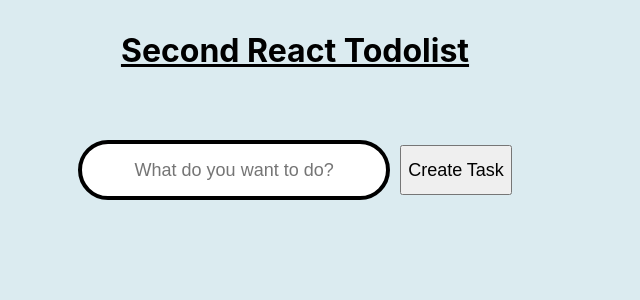
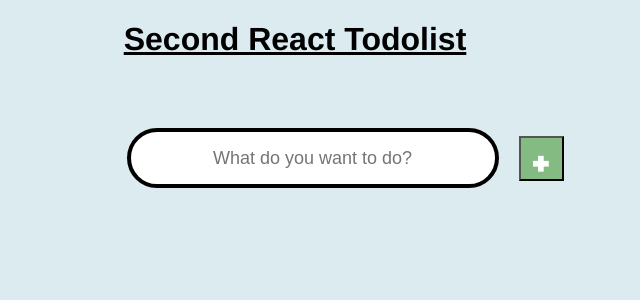
Before and after one commit to Jared-Ervin/second_todo, a React (Create React App) app: page / in a window 1280 px wide. Shown: the top 300 px of the page, without its empty margins (345-985 px from the left). Built offline with nearby package versions, Linux system fonts and the light colour scheme.

Commit message:
Style updates

```diff
--- a/src/App.css
+++ b/src/App.css
@@ -1,52 +1,124 @@
 .App {
-  margin: auto;
-  width: 50%;
-  padding: 10px;
+  display: flex;
+  flex-direction: column;
+  justify-content: center;
+  align-items: center;
+  font-family: "Franklin Gothic Medium", "Arial Narrow", Arial, sans-serif;
 }
 
 h1 {
-    text-decoration: underline;
-    margin-bottom: 70px;
+  text-decoration: underline;
+  margin-bottom: 70px;
 }
 
 .top {
+  display: flex;
+  flex-direction: column;
+  align-items: center;
+  justify-content: top;
+  flex-grow: 1;
+  margin-bottom: 50px;
+}
 
+.submission-wrapper {
+  display: flex;
+  flex-direction: row;
+  align-items: center;
+  justify-content: center;
+  /* width: 500px; */
+}
+
+.input-box {
+  width: 360px;
+  height: 50px;
+  border: 4px solid #000000;
+  border-radius: 50px;
+  font-size: large;
   text-align: center;
   align-items: center;
-  margin-bottom: 100px;
+  justify-content: center;
+  margin-left: 100px;
+  /* flex: 4 4; */
 }
 
+.submit-button {
+  display: flex;
+  margin-left: 20px;
+  height: 45px;
+  width: 45px;
+  font-size: 15px;
+  flex-wrap: wrap;
+  align-items: center;
+  justify-content: center;
+  /* flex: .5 .5; */
+  line-height: 20px;
+}
+
+#new-task {
+  font-size: 50px;
+  font-family: Impact, Haettenschweiler, "Arial Narrow Bold", sans-serif;
+  background-color: rgb(131, 187, 131);
+  color: white;
+  transition-duration: 0.4s;
+}
+
+#new-task:hover {
+  background-color: rgb(93, 170, 93); /* Green */
+  color: rgb(3, 109, 3);
+}
 
 ul {
-    padding-left: 30%;
-  }
-
-.newTodo {
-    width: 300px;
-    height: 50px;
-    border: 4px solid #000000;
-    border-radius: 50px;
-    font-size: large;
-    text-align: center;
+  display: flex;
+  flex-direction: column;
+  align-items: left;
+  justify-content: left;
+  list-style-type: none;
+  margin: 0;
+  padding: 0;
+  margin-left: 100px;
 }
 
-#submitButton {
-    margin-left: 10px;
-    width: auto;
-    height: 50px;
-    font-size: large;
+.todo-item-wrapper {
+  display: flex;
+  flex-direction: row;
+  justify-content: left;
+  align-items: flex-start;
+  text-align: left;
 }
 
-.todoItemWrapper {
-    text-align: center;
+#delete-button {
+  align-self: center;
+  justify-self: center;
+  background-color: rgba(255, 0, 0, 0.596);
+  border: 2px solid rgb(90, 3, 3);
+  color: white;
+  font-size: 15px;
+  font-weight: 900;
+  transition-duration: 0.4s;
+  margin-left: 20px;
 }
 
-.todoItem {
-  margin-top: 10px;
-  padding: 20px;
-  width: 50%;
+#delete-button:hover {
+  background-color: rgb(93, 170, 93);
+  color: rgb(3, 109, 3);
+}
+
+.todo-item {
+  margin-top: 5px;
+  margin-bottom: 5px;
+  width: 360px;
+  padding: 10px;
   border: 2px solid rgb(0, 0, 0);
   background-color: blanchedalmond;
-  text-align: left;
   border-radius: 50px;
+  flex: 1 1;
 }
+
+.task {
+  font-size: 20px;
+}
+
+.time {
+  font-size: 12px;
+  color: grey;
+}
--- a/src/App.js
+++ b/src/App.js
@@ -10,7 +10,7 @@ function App() {
 
   const todoSubmit = (todo) => {
     // takes a todo item from Todo.js and adds it to the todo list
-    if (!todo) return;
+    if (!todo.task) return;
     setTodoList([...todoList, todo]);
     console.log(todoList);
   };
@@ -23,13 +23,17 @@ function App() {
     );
   };
 
+  // handleEdit = (todoIndex) => {
+
+  // }
+
   return (
     <div className="App">
       <div className="top">
       <h1>Second React Todolist</h1>
       <TodoItem todoSubmit={todoSubmit} />
       </div>
-      <TodoList todoList={todoList} handleDelete={handleDelete} />
+      <TodoList todoList={todoList} handleDelete={handleDelete} handleEdit={null}/>
     </div>
   );
 }
--- a/src/components/TodoItem.js
+++ b/src/components/TodoItem.js
@@ -17,16 +17,16 @@ export function TodoItem(props) {
 
   console.log(todo);
   return (
-    <div>
+    <div className="submission-wrapper">
       <input
-        className="newTodo"
+        className="input-box"
         placeholder="What do you want to do?"
         onChange={handleChange}
         value={todo.task}
       />
-      <span>
-        <button id="submitButton" type="submit" onClick={handleClick}>Create Task</button>
-      </span>
+      <button className="submit-button" id="new-task" type="submit" onClick={handleClick}>
+        +
+      </button>
     </div>
   );
 }
--- a/src/components/TodoList.js
+++ b/src/components/TodoList.js
@@ -6,22 +6,25 @@ export function TodoList(props) {
     return props.todoList.map((element, index) => {
       const { task, time } = element;
       return (
-        <div className="todoItemWrapper" key={index}>
-          <div className="todoItem">
-            <button
-              style={{ marginRight: 20 }}
-              onClick={() => props.handleDelete(index)}
-            >
-              X
-            </button>
-            <li style={{ display: "inline" }}>
-              <b>
-                {" "}
-                Task {index + 1}: {task}{" "}
-              </b>{" "}
-              - {time}
+        <div className="todo-item-wrapper" key={index}>
+
+          <div className="todo-item">
+            <li>
+              <div className="task">
+                {task}{" "}
+              </div>
+              <div className="time">Created at: {time} </div>
+
             </li>
+
           </div>
+          <button
+            id="delete-button"
+            style={{ marginRight: 20 }}
+            onClick={() => props.handleDelete(index)}
+          >
+            &#10004;
+          </button>
         </div>
       );
     });
```
